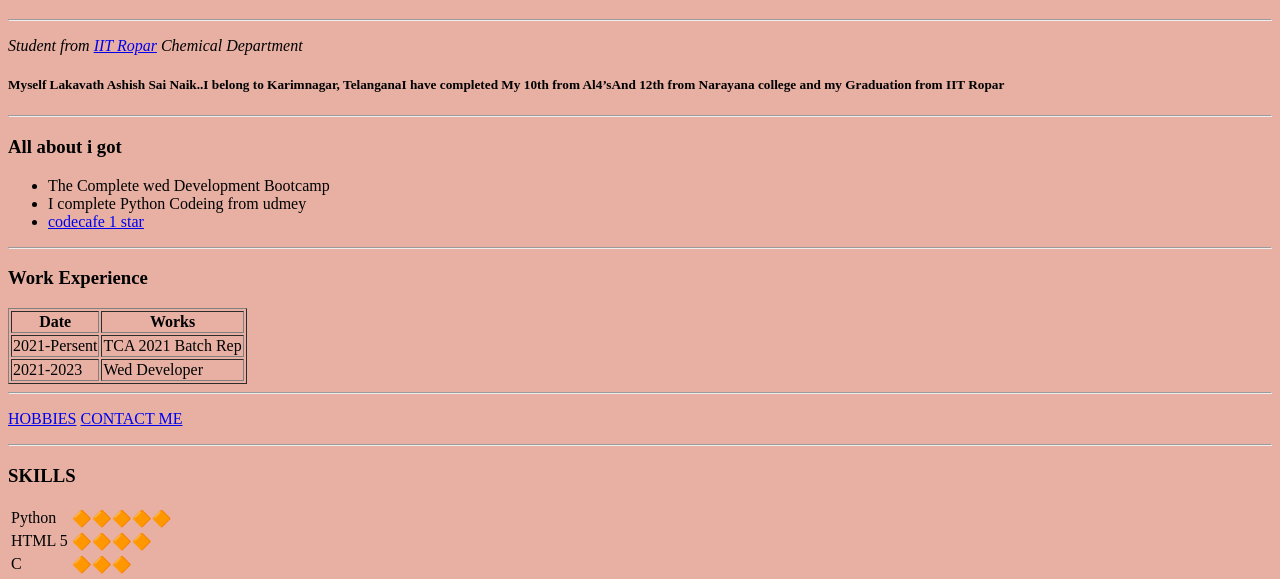
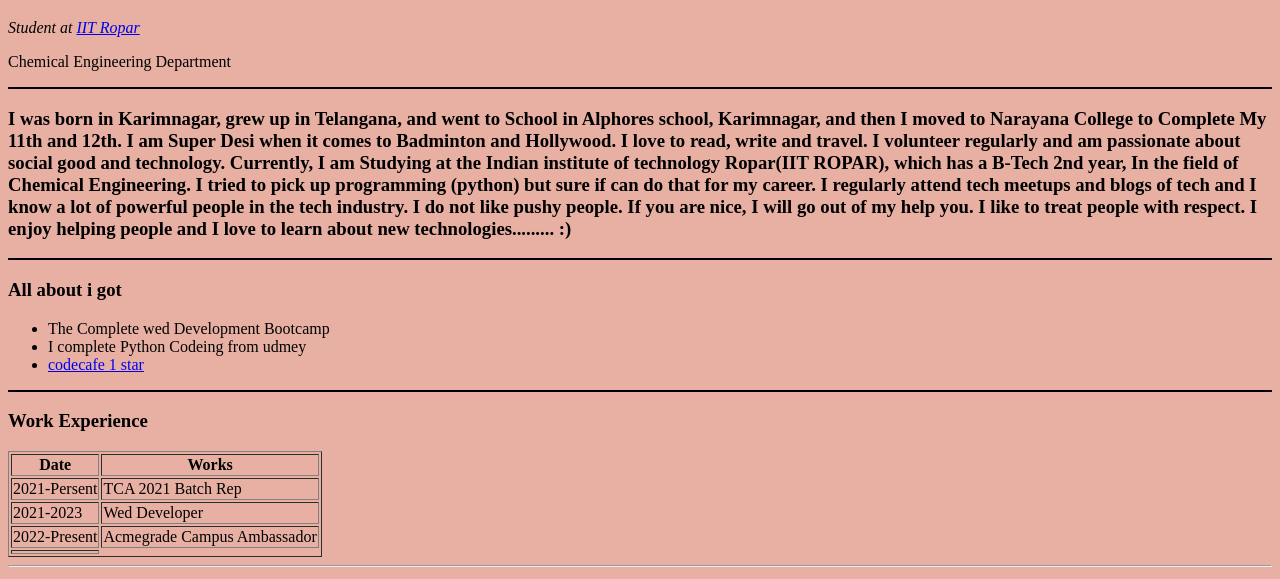
Before and after one commit to ashishsai960/cv, a plain HTML site: page index.html in a window 1280 px wide. Shown: the part 373-952 px from the top of the page. Drawn offline with Linux system fonts and the light colour scheme.

Commit message:
Add files via upload

```diff
--- a/index.html
+++ b/index.html
@@ -7,12 +7,27 @@
 <body style="background-color: rgb(231, 176, 163)  ;">
             <img src="https://www.iitrpr.ac.in/chemical/People/images/LAKAVATH%20ASHISH.png" alt="Ashish Profile picture"></td>
             <td><h1>Ashish sai Naik</h1>
-            <hr>
-            <p><em>Student from <a href="https://www.iitrpr.ac.in/">IIT Ropar</a> Chemical Department</em></p>
-            <p><h5>Myself Lakavath Ashish Sai Naik..I belong to Karimnagar,
-              TelanganaI have completed My 10th from Al4’sAnd 12th from
-              Narayana college and my Graduation from IIT Ropar </h5></p>
-     <hr>
+            <p><em>Student at <a href="https://www.iitrpr.ac.in/">IIT Ropar</a> </em></p>
+            <p>Chemical Engineering Department</p>
+            <hr color="black">
+
+            <p><h3>I was born in Karimnagar, grew up in Telangana, and went to School
+                in Alphores school, Karimnagar, and then I moved to Narayana
+                College to Complete My 11th and 12th. I am Super Desi when it
+                comes to Badminton and Hollywood. I love to read, write and travel.
+                I volunteer regularly and am passionate about social good and
+                technology.
+                Currently, I am Studying at the Indian institute of technology
+                Ropar(IIT ROPAR), which has a B-Tech 2nd year, In the field of
+                Chemical Engineering.
+                I tried to pick up programming (python) but sure if can do that for my
+                career. I regularly attend tech meetups and blogs of tech and I know
+                a lot of powerful people in the tech industry.
+                I do not like pushy people. If you are nice, I will go out of my help
+                you. I like to treat people with respect. I enjoy helping people and I
+                love to learn about new technologies......... :)
+                 </h3></p>
+     <hr color="black">
      <h3>All about i got</h3>
      <ul>
         <li>
@@ -22,7 +37,7 @@
         <li><a href="https://www.codechef.com/users/ashish_960">codecafe 1 star</a></li>
 
     </ul>
-    <hr>
+    <hr color="black">
     <h3>Work Experience</h3>
     <table border="1">
         <thead>
@@ -38,6 +53,17 @@
         <tr>
             <td>2021-2023<td>
             <tb>Wed Developer<tb>
+        </tr>
+        <tr>
+            <td>
+                2022-Present
+            </td>
+            <td>Acmegrade Campus Ambassador</td>
+        </tr>
+        <tr>
+            <td>
+
+            </td>
         </tr>
     </table>
     <hr>
```
